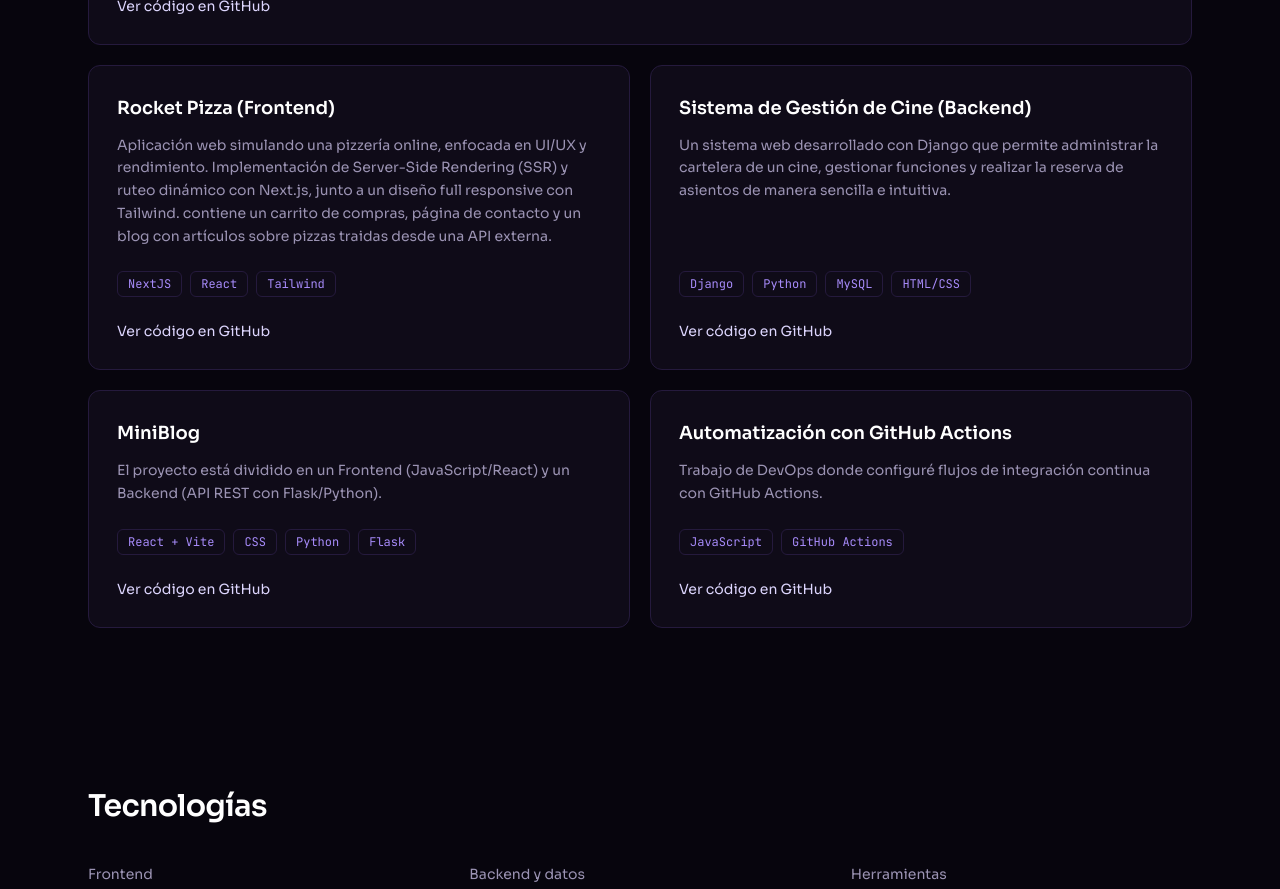
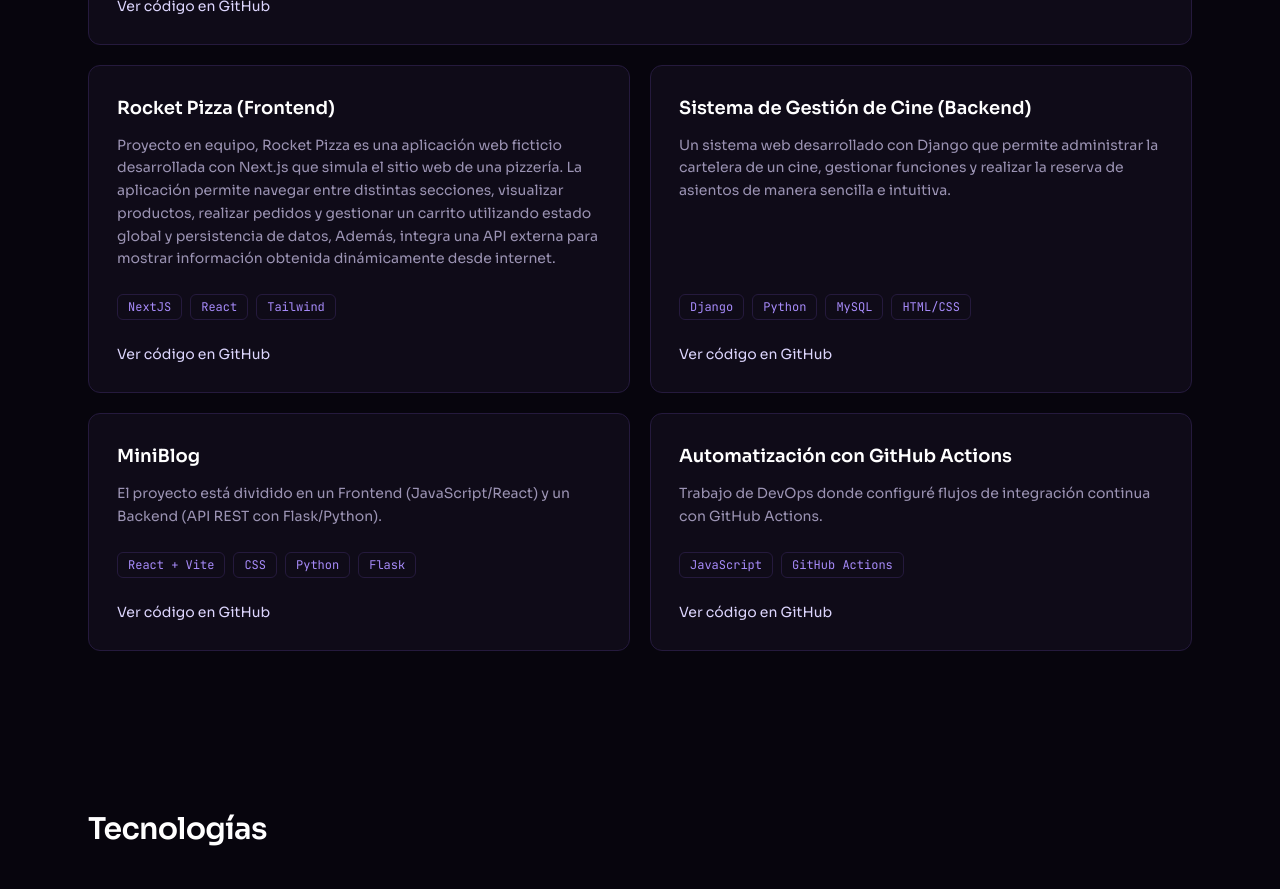
Before and after one commit to MateeGonzaa/miPortafolio, a React (Vite) app: page / in a window 1280 px wide. Shown: the part 1660-2549 px from the top of the page. Built offline with nearby package versions, Linux system fonts and the light colour scheme.

Commit message:
mejoras en el data.js

```diff
--- a/src/data.js
+++ b/src/data.js
@@ -31,7 +31,7 @@
   {
     title: "Rocket Pizza (Frontend)",
     description:
-      "Aplicación web simulando una pizzería online, enfocada en UI/UX y rendimiento. Implementación de Server-Side Rendering (SSR) y ruteo dinámico con Next.js, junto a un diseño full responsive con Tailwind. contiene un carrito de compras, página de contacto y un blog con artículos sobre pizzas traidas desde una API externa.",
+      "Proyecto en equipo, Rocket Pizza es una aplicación web ficticio desarrollada con Next.js que simula el sitio web de una pizzería. La aplicación permite navegar entre distintas secciones, visualizar productos, realizar pedidos y gestionar un carrito utilizando estado global y persistencia de datos, Además, integra una API externa para mostrar información obtenida dinámicamente desde internet.",
     tags: ["NextJS", "React", "Tailwind"],
     repo: "https://github.com/AleQuiroga26/Rocket-Pizza",
   },
```
